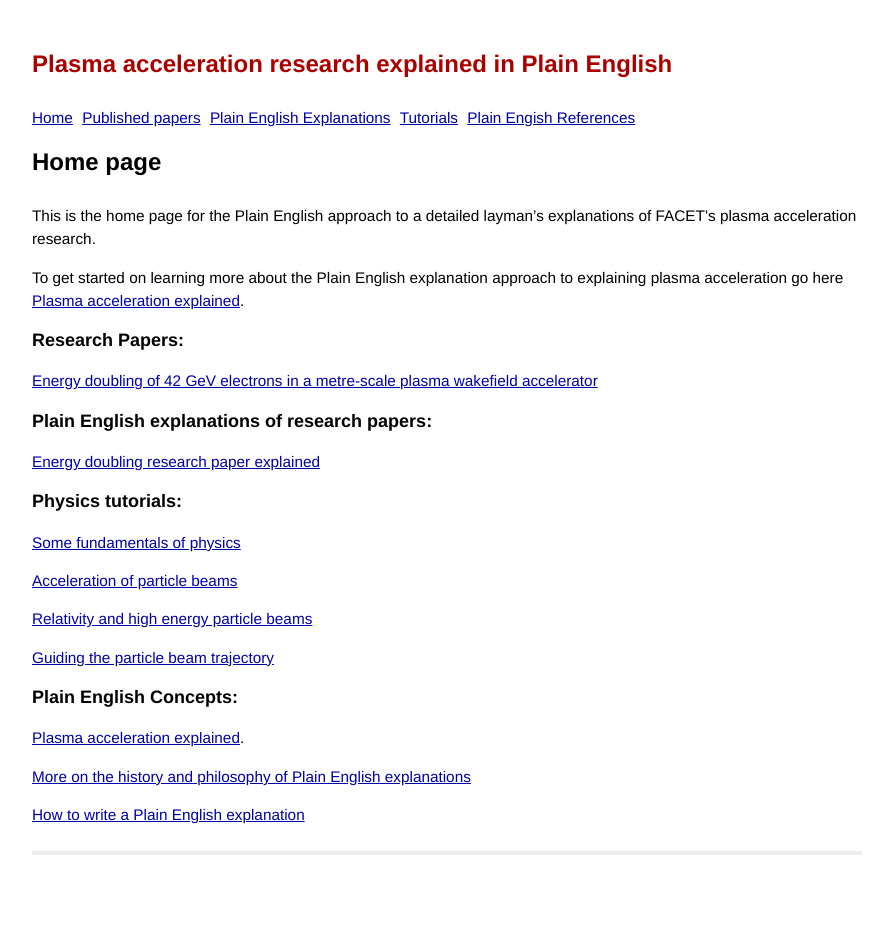
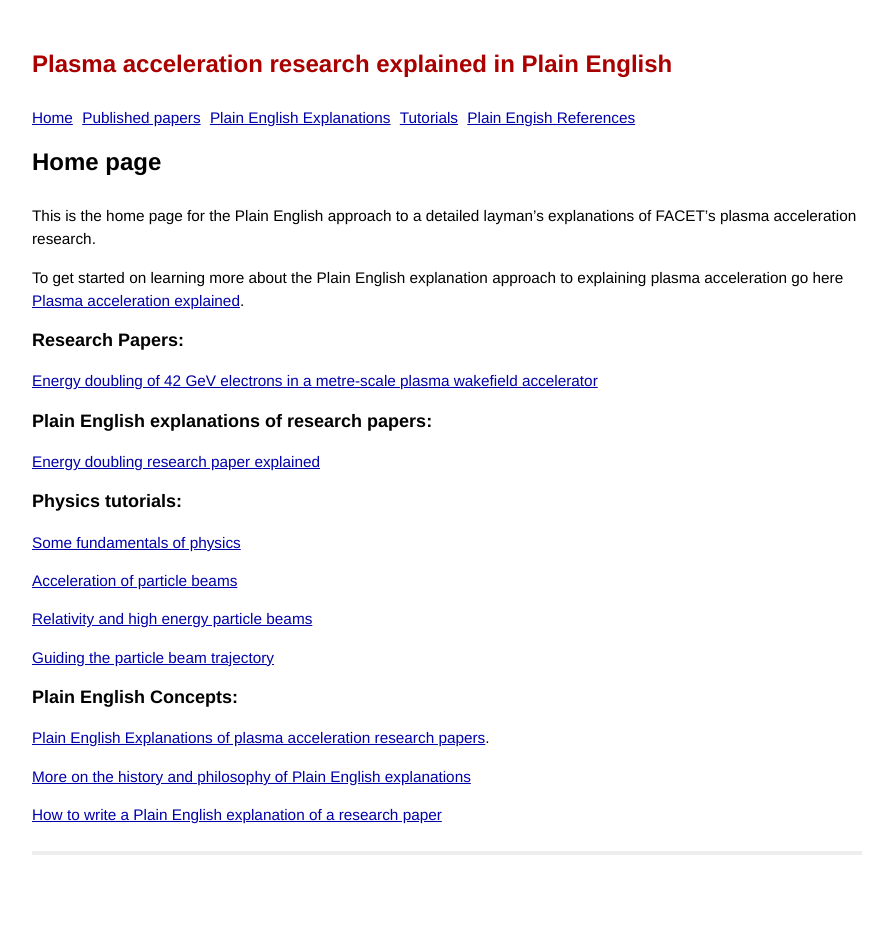
Before and after one commit to grbfacet/facet, a Jekyll site: the page built from index.md, in a window 1280 px wide. Shown: the whole page, without its empty margins (193-1086 px from the left). Built offline with Jekyll 4.4.1, drawn with Linux system fonts in a browser that asks for light colours.

Commit message:
Update index.md

```diff
--- a/index.md
+++ b/index.md
@@ -31,8 +31,8 @@
 
 ### Plain English Concepts:
 
-[Plasma acceleration explained](/plasma-accel-explained.html).
+[Plain English Explanations of plasma acceleration research papers](/plasma-accel-explained.html).
 
 [More on the history and philosophy of Plain English explanations](/plain-english-papers.html)
 
-[How to write a Plain English explanation](/how-to-write-a-PEP.html)
+[How to write a Plain English explanation of a research paper](/how-to-write-a-PEP.html)
```
